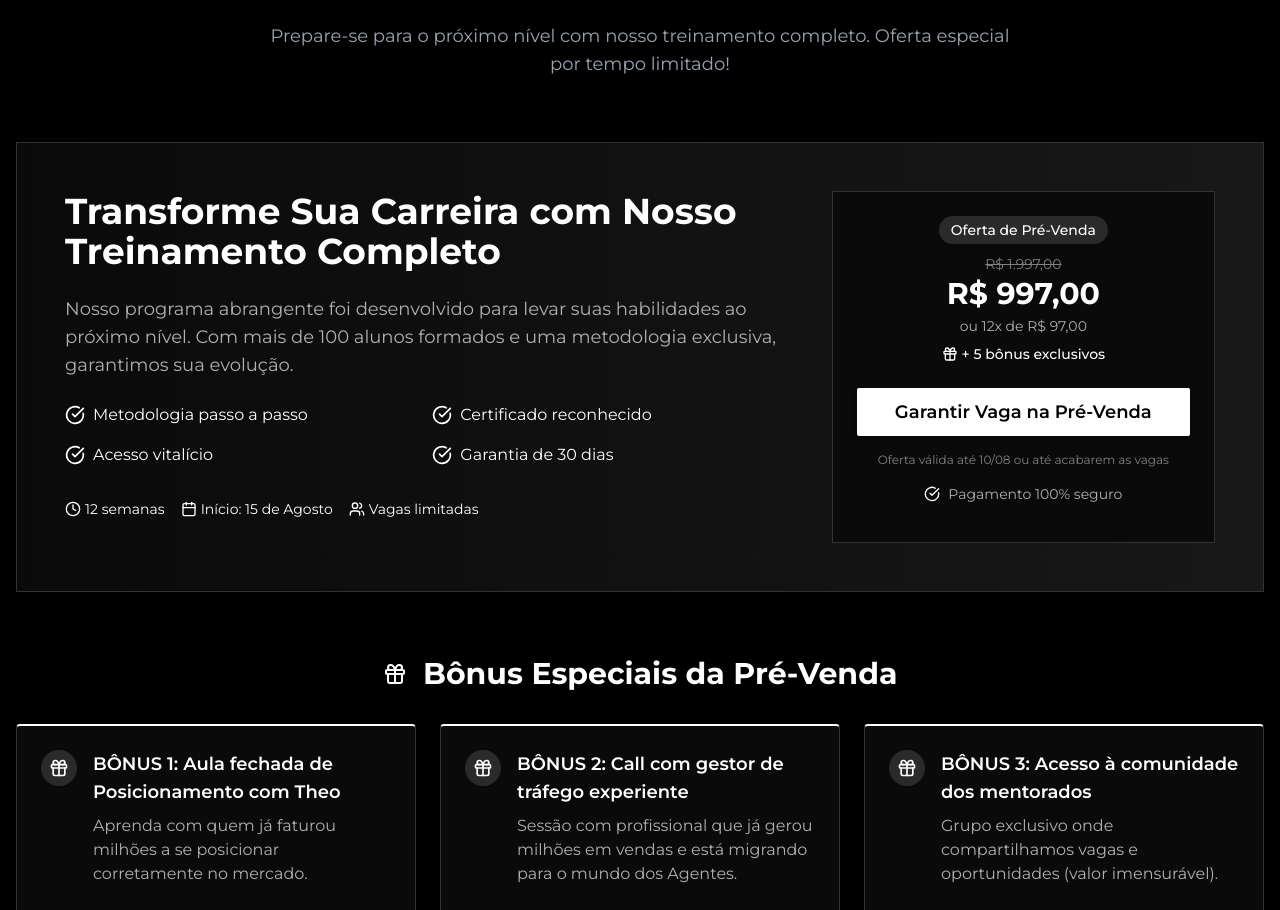
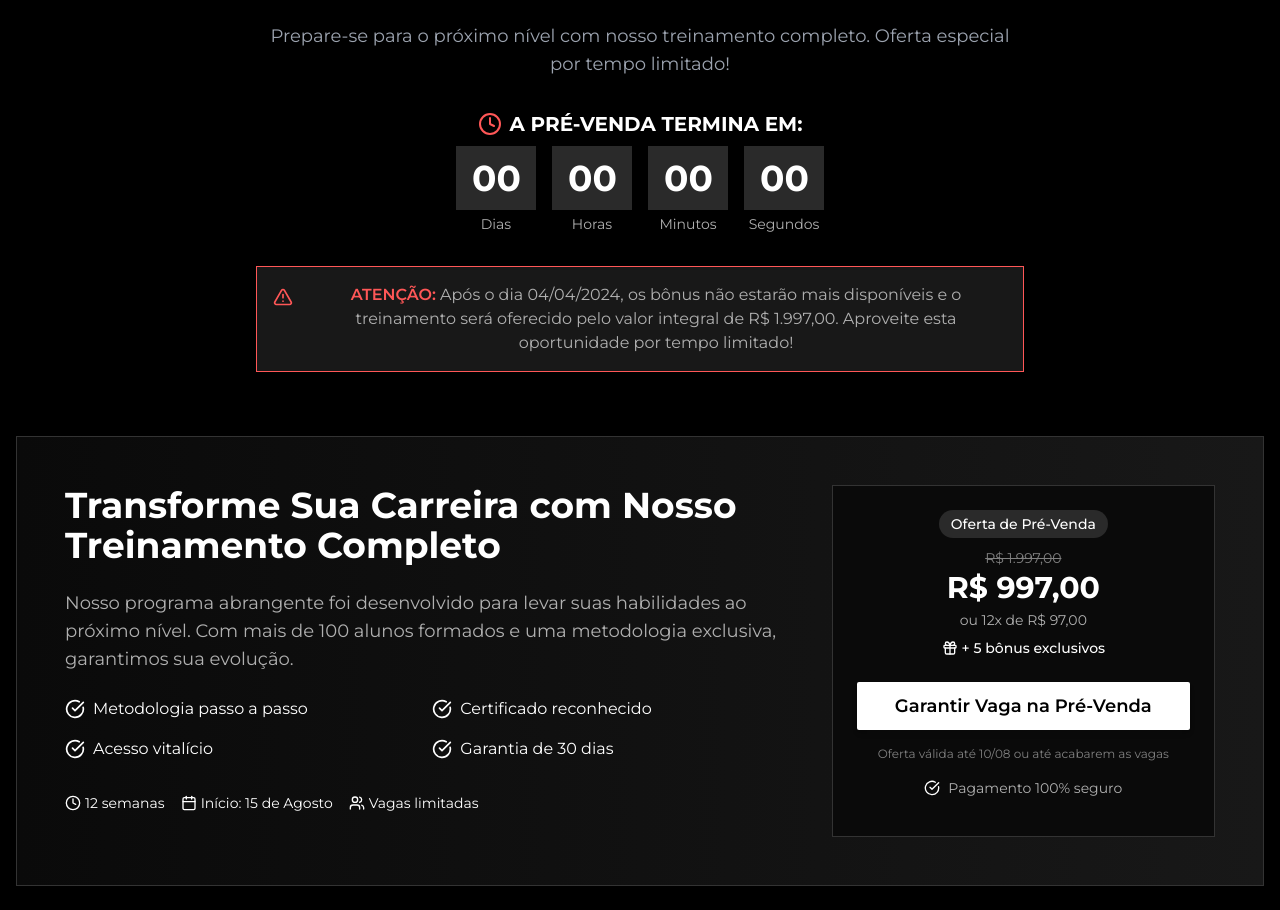
Before and after one commit to cello1508/mini-course-haven, a React (Vite) app: page / in a window 1280 px wide. Shown: the part 1732-2642 px from the top of the page. Built offline with nearby package versions, Linux system fonts and the light colour scheme.

Commit message:
feat: Add pre-sale countdown timer
Implement a countdown timer for the pre-sale section, displaying the remaining time until the pre-sale ends on 04/04. Also, add a notification indicating the start and end of the pre-sale, and the unavailability of bonuses after the deadline.

```diff
--- /dev/null
+++ b/src/components/CountdownTimer.tsx
@@ -0,0 +1,87 @@
+
+import React, { useState, useEffect } from 'react';
+import { Clock, AlertTriangle } from 'lucide-react';
+
+interface CountdownTimerProps {
+  endDate: Date;
+}
+
+const CountdownTimer: React.FC<CountdownTimerProps> = ({ endDate }) => {
+  const [timeLeft, setTimeLeft] = useState({
+    days: 0,
+    hours: 0,
+    minutes: 0,
+    seconds: 0
+  });
+
+  useEffect(() => {
+    const calculateTimeLeft = () => {
+      const difference = +endDate - +new Date();
+
+      if (difference > 0) {
+        setTimeLeft({
+          days: Math.floor(difference / (1000 * 60 * 60 * 24)),
+          hours: Math.floor((difference / (1000 * 60 * 60)) % 24),
+          minutes: Math.floor((difference / 1000 / 60) % 60),
+          seconds: Math.floor((difference / 1000) % 60)
+        });
+      } else {
+        setTimeLeft({ days: 0, hours: 0, minutes: 0, seconds: 0 });
+      }
+    };
+
+    calculateTimeLeft();
+    const timer = setInterval(calculateTimeLeft, 1000);
+
+    return () => clearInterval(timer);
+  }, [endDate]);
+
+  return (
+    <div className="w-full">
+      <div className="flex flex-col items-center mb-4">
+        <div className="flex items-center justify-center mb-2">
+          <Clock className="w-6 h-6 text-[#ff5757] mr-2" />
+          <h3 className="text-xl font-bold text-white">A PRÉ-VENDA TERMINA EM:</h3>
+        </div>
+
+        <div className="flex justify-center space-x-4 mb-4">
+          <div className="flex flex-col items-center">
+            <div className="bg-[#2a2a2a] text-white text-3xl md:text-4xl font-bold px-4 py-3 rounded-sm w-16 md:w-20 text-center">
+              {timeLeft.days.toString().padStart(2, '0')}
+            </div>
+            <span className="text-[#b0b0b0] text-sm mt-1">Dias</span>
+          </div>
+          <div className="flex flex-col items-center">
+            <div className="bg-[#2a2a2a] text-white text-3xl md:text-4xl font-bold px-4 py-3 rounded-sm w-16 md:w-20 text-center">
+              {timeLeft.hours.toString().padStart(2, '0')}
+            </div>
+            <span className="text-[#b0b0b0] text-sm mt-1">Horas</span>
+          </div>
+          <div className="flex flex-col items-center">
+            <div className="bg-[#2a2a2a] text-white text-3xl md:text-4xl font-bold px-4 py-3 rounded-sm w-16 md:w-20 text-center">
+              {timeLeft.minutes.toString().padStart(2, '0')}
+            </div>
+            <span className="text-[#b0b0b0] text-sm mt-1">Minutos</span>
+          </div>
+          <div className="flex flex-col items-center">
+            <div className="bg-[#2a2a2a] text-white text-3xl md:text-4xl font-bold px-4 py-3 rounded-sm w-16 md:w-20 text-center">
+              {timeLeft.seconds.toString().padStart(2, '0')}
+            </div>
+            <span className="text-[#b0b0b0] text-sm mt-1">Segundos</span>
+          </div>
+        </div>
+      </div>
+
+      <div className="bg-[#181818] border border-[#ff5757] p-4 rounded-sm mb-8">
+        <div className="flex items-start">
+          <AlertTriangle className="w-5 h-5 text-[#ff5757] mt-1 mr-3 flex-shrink-0" />
+          <p className="text-[#b0b0b0]">
+            <span className="text-[#ff5757] font-semibold">ATENÇÃO:</span> Após o dia 04/04/2024, os bônus não estarão mais disponíveis e o treinamento será oferecido pelo valor integral de R$ 1.997,00. Aproveite esta oportunidade por tempo limitado!
+          </p>
+        </div>
+      </div>
+    </div>
+  );
+};
+
+export default CountdownTimer;
--- a/src/components/PreSaleSection.tsx
+++ b/src/components/PreSaleSection.tsx
@@ -1,6 +1,7 @@
 
 import { Button } from "@/components/ui/button";
 import { Card, CardContent } from "@/components/ui/card";
+import CountdownTimer from "./CountdownTimer";
 import {
   CheckCircle,
   Clock,
@@ -64,6 +65,9 @@ const PreSaleSection = () => {
     }
   ];
 
+  // Set the end date to April 4th, 2024 at 23:59:59
+  const endDate = new Date(2024, 3, 4, 23, 59, 59);
+
   return (
     <section id="presale" className="py-20 bg-background">
       <div className="container mx-auto px-4">
@@ -72,6 +76,11 @@ const PreSaleSection = () => {
           <p className="section-subtitle">
             Prepare-se para o próximo nível com nosso treinamento completo. Oferta especial por tempo limitado!
           </p>
+
+          {/* Countdown Timer */}
+          <div className="max-w-3xl mx-auto mt-8">
+            <CountdownTimer endDate={endDate} />
+          </div>
         </div>
 
         <div className="bg-gradient-to-r from-[#0a0a0a] to-[#181818] rounded-sm shadow-xl overflow-hidden mb-16 border border-[#333333]">
```
